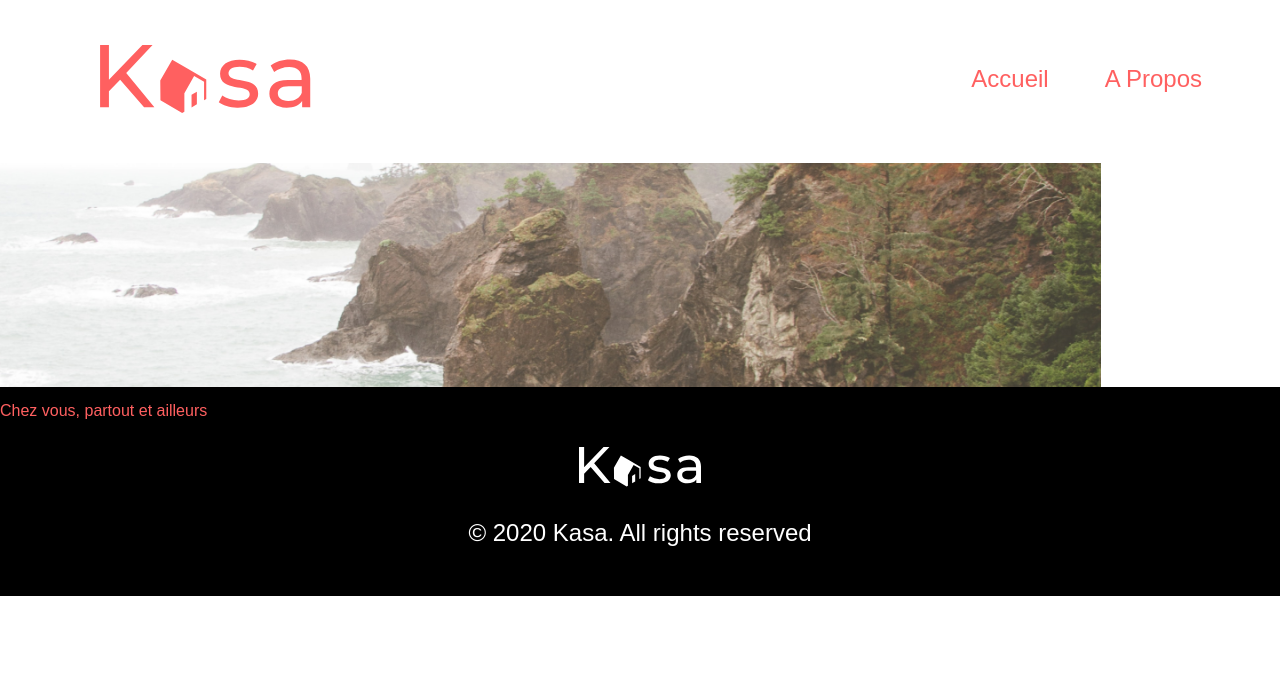
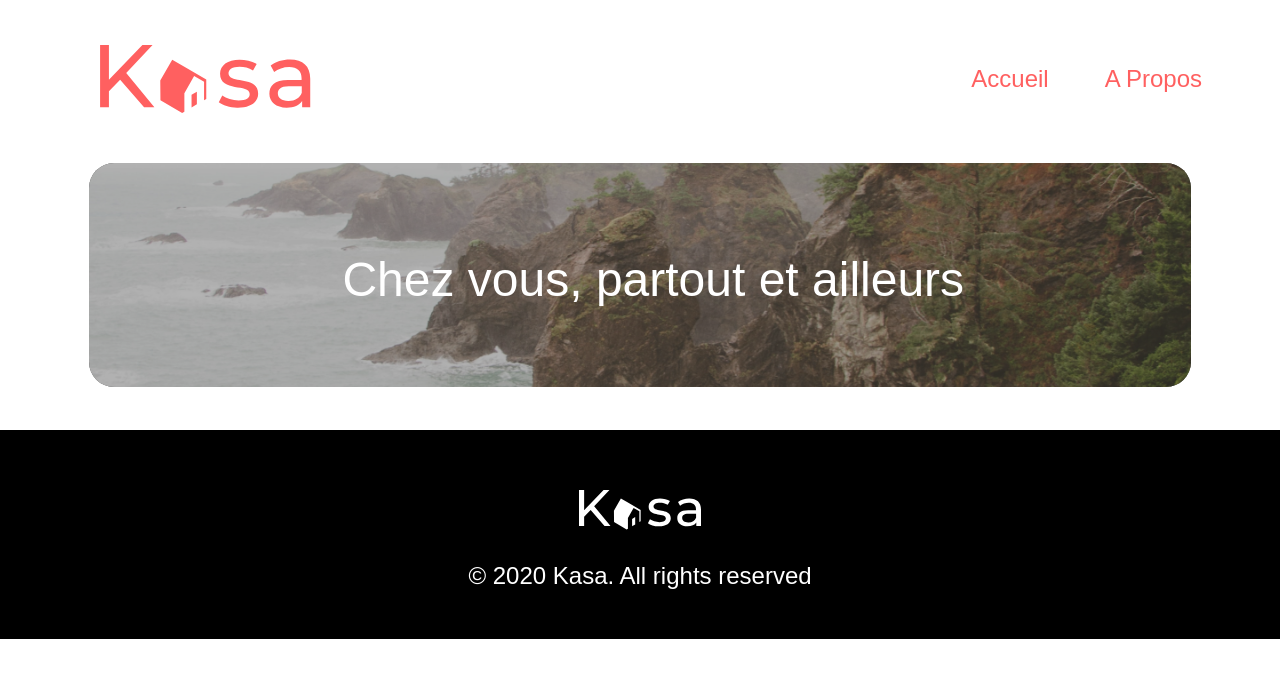
Before and after one commit to liujiaodaliao/Kasa_location_immobiliere_avec_React_P8, a React (Create React App) app in the folder kasa/: page / in a window 1280 px wide. Shown: the top 678 px of the page. Built offline with nearby package versions, Linux system fonts and the light colour scheme.

Commit message:
Resize banner page layout

```diff
--- a/kasa/package.json
+++ b/kasa/package.json
@@ -6,6 +6,7 @@
     "@testing-library/jest-dom": "^5.14.1",
     "@testing-library/react": "^13.0.0",
     "@testing-library/user-event": "^13.2.1",
+    "axios": "^1.6.3",
     "react": "^18.2.0",
     "react-dom": "^18.2.0",
     "react-router-dom": "^6.21.1",
--- a/kasa/src/components/Banner/Banner.css
+++ b/kasa/src/components/Banner/Banner.css
@@ -1,20 +1,44 @@
 .BannerContainer {
     position: relative;
-    width: 89%;
+    width: 89.5%;
     height: 7rem;
+    margin: 0 auto 1.375rem;
+    border-radius: 10px;
+    overflow: hidden;
+    background: #000;
+    mix-blend-mode: darken;
 }
 
 .BannerImage {
     width: 100%;
     height: 100%;
     background-size: cover;
-    background-position: center;
+    background: lightgray 50% / cover no-repeat;
+    opacity: 0.7;
+
 }
 
+.Bannertext{
+    color: #FFF;
+    font-size: 24px;
+    line-height: 100%;
+    position: absolute;
+    top: 10%;
+    left: 1rem;
+}
 
 @media screen and (min-width: 768px){
     .BannerContainer{
-        width: 86%;
+        width: 86.1%;
         height: 14rem;
+        margin: 30px auto 43px;
+        border-radius: 25px;
+
+    }
+
+    .Bannertext{
+    font-size: 3rem;
+    top: 20%;
+    left: 23%;
     }
 }
```
